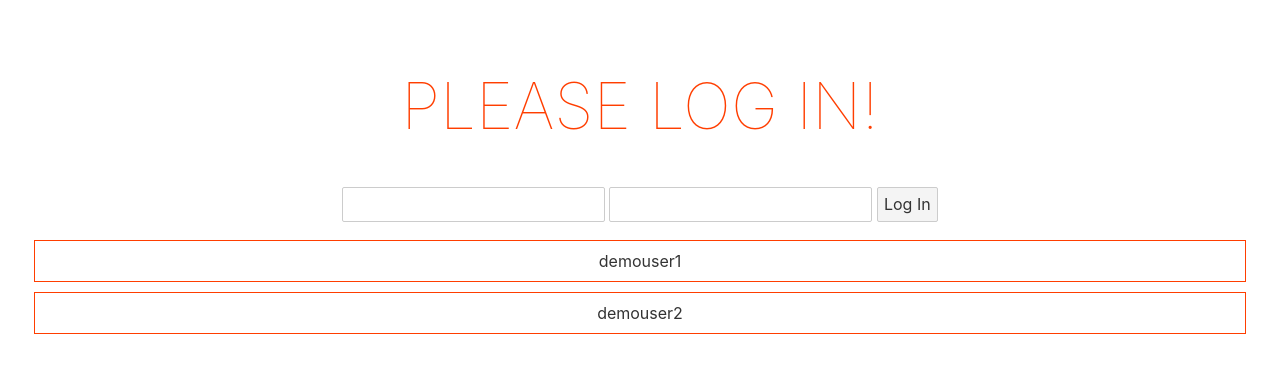
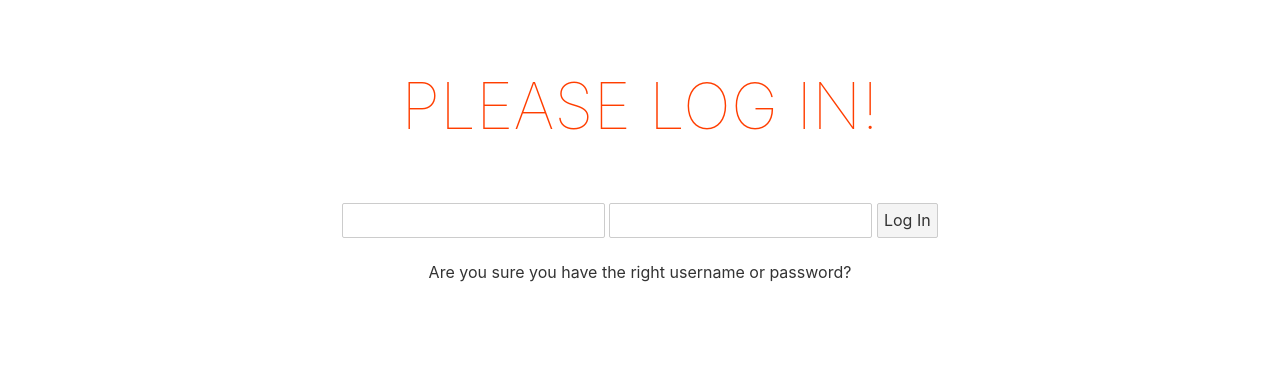
Before and after one commit to dmlfahfn/svelte-cameras, a Svelte app: page / in a window 1280 px wide. Shown: the top 372 px of the page. Built offline with nearby package versions, Linux system fonts and the light colour scheme; data requests are answered from the project's data file.

Commit message:
sites visible

```diff
--- a/src/App.svelte
+++ b/src/App.svelte
@@ -1,10 +1,10 @@
 <script>
-	import Users from "./Users.svelte";
+	import Form from "./Form.svelte";
 </script>
 
 <main>
 	<h1>Please log in!</h1>
-	<Users />
+	<Form />
 </main>
 
 <style>
--- a/src/Form.svelte
+++ b/src/Form.svelte
@@ -1,22 +1,61 @@
 <script>
-    export let username = "";
-    export let password = "";
+    import { onMount } from "svelte";
+    import Sites from "./Sites.svelte"
+    let username = "";
+    let password = "";
+    let users = [];
+    let user;
 
-    $: console.log("username", username)
+    // $: console.log("username", username)
+
+    onMount(() => {
+        fetch("http://localhost:3000/users")
+        .then(res => res.json())
+        .then(data => {
+            console.log(data)
+            users = data
+        });
+    });
 
     const onSubmit = (e) => {
         e.preventDefault();
-        console.log("formsubmit", e.target.password.value);
-    }
+        user = users.filter(u => u.username == username && u.password == password)[0]
+    };
 
 </script>
 
-<form on:submit={onSubmit}>
-    <input type ="text" id="username" bind:value={username}/>
-    <input type ="password" id="password" bind:value={password}/>
-    <button>Log In</button>
-</form>
+<main>
+    {#if !user}
+    <form on:submit={onSubmit}>
 
+        <input type ="text" id="username" bind:value={username}/>
+        <input type ="password" id="password" bind:value={password}/>
+        <button>Log In</button>
+
+
+
+    </form>
+    {/if}
+
+    {#if user }
+        <Sites {...{user}}/>
+    {:else}
+        <p>Are you sure you have the right username or password?</p>
+    {/if}
+
+</main>
 <style>
+main {
+		text-align: center;
+		padding: 1em;
+		max-width: 240px;
+		margin: 0 auto;
+	}
 
+
+	@media (min-width: 640px) {
+		main {
+			max-width: none;
+		}
+	}
 </style>
--- a/src/Site.svelte
+++ /dev/null
@@ -1,30 +0,0 @@
-<script>
-
-        export let site = {};
-
-
-    </script>
-
-    <main>
-        <li>{site.title, site.owner}</li>
-    </main>
-
-    <style>
-        main {
-            text-align: center;
-            padding: 10px;
-            max-width: 448px;
-            margin: 10px;
-            border: 1px solid #ff3e00;
-        }
-        li {
-            list-style: none;
-        }
-
-        @media (min-width: 640px) {
-            main {
-                max-width: none;
-            }
-        }
-
-    </style>
--- a/src/Sites.svelte
+++ b/src/Sites.svelte
@@ -1,14 +1,16 @@
 <script>
-import Site from "./Sites.svelte";
-import User from "./User.svelte"
-    export let sites = [];
+import {onMount} from "svelte";
+export let user;
+let sites = [];
+
 
     onMount(() => {
+        console.log(user.username);
         fetch("http://localhost:3000/sites")
         .then(res => res.json())
         .then(data => {
             console.log(data)
-            sites = data
+            sites = data.filter(s => s.owner == user.username)
         });
     })
 
@@ -17,7 +19,7 @@ import User from "./User.svelte"
 <main>
 
     {#each sites as site}
-        <Site {site} />
+        <div>{site.title}</div>
     {:else}
         <div>Hämtar Sites</div>
     {/each}
--- a/src/User.svelte
+++ /dev/null
@@ -1,26 +0,0 @@
-<script>
-
-    export let user = {};
-
-</script>
-
-<main>
-    {user.username}
-</main>
-
-<style>
-    main {
-		text-align: center;
-		padding: 10px;
-		max-width: 448px;
-		margin: 10px;
-        border: 1px solid #ff3e00;
-    }
-
-	@media (min-width: 640px) {
-		main {
-			max-width: none;
-		}
-	}
-
-</style>
--- a/src/Users.svelte
+++ /dev/null
@@ -1,31 +0,0 @@
-<script>
-import { onMount } from "svelte";
-import User from "./User.svelte";
-import Form from "./Form.svelte";
-
-
-    export let users = [];
-
-    onMount(() => {
-        fetch("http://localhost:3000/users")
-        .then(res => res.json())
-        .then(data => {
-            console.log(data)
-            users = data
-        });
-    });
-
-</script>
-
-<main>
-    <Form />
-    {#each users as user}
-        <User {user} />
-    {:else}
-        <div>Hämtar Owner</div>
-    {/each}
-</main>
-
-<style>
-
-</style>
```
Also changed, not shown: public/build/bundle.css, public/build/bundle.js, 1 other file (tests, documents, lock files or other folders).
